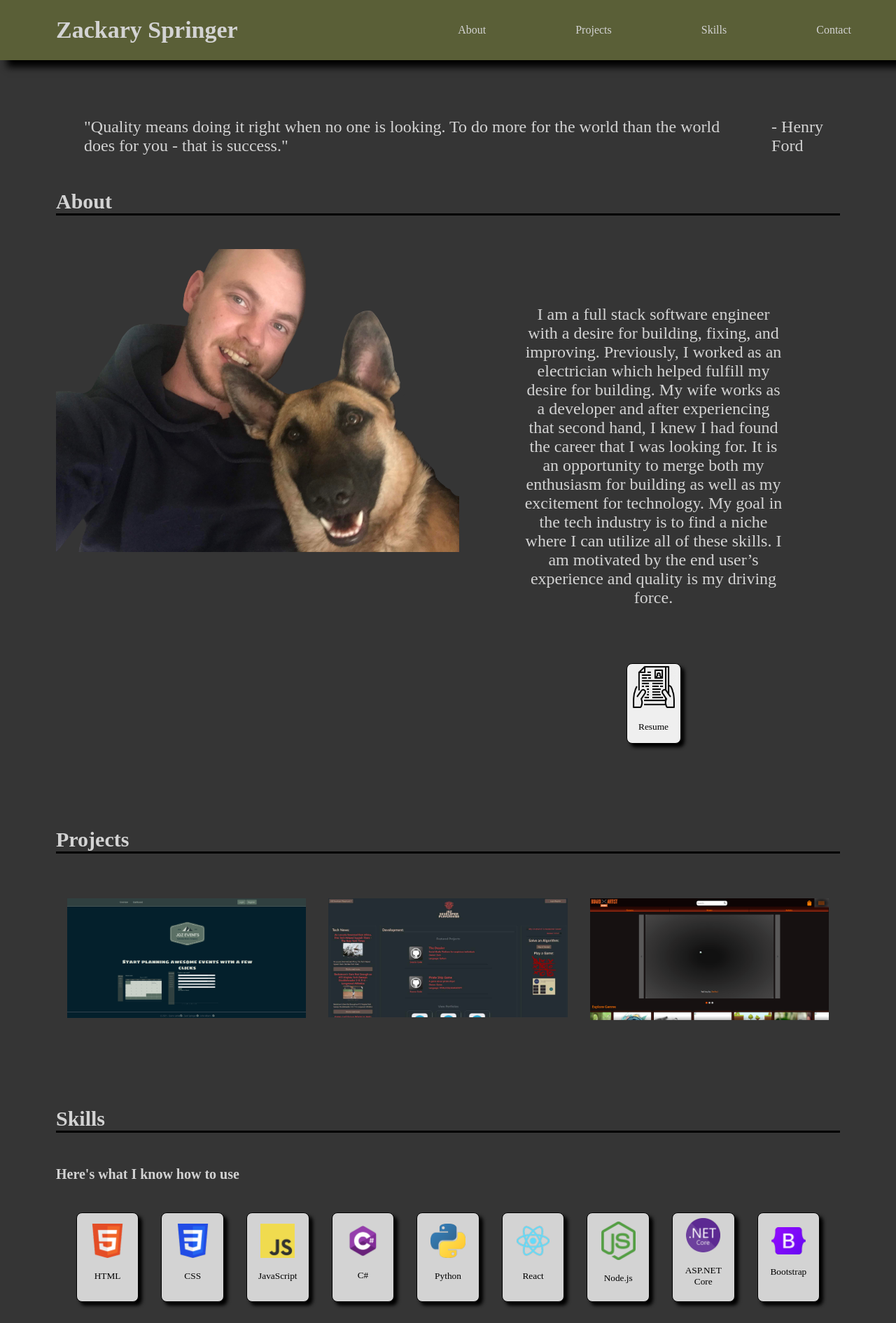
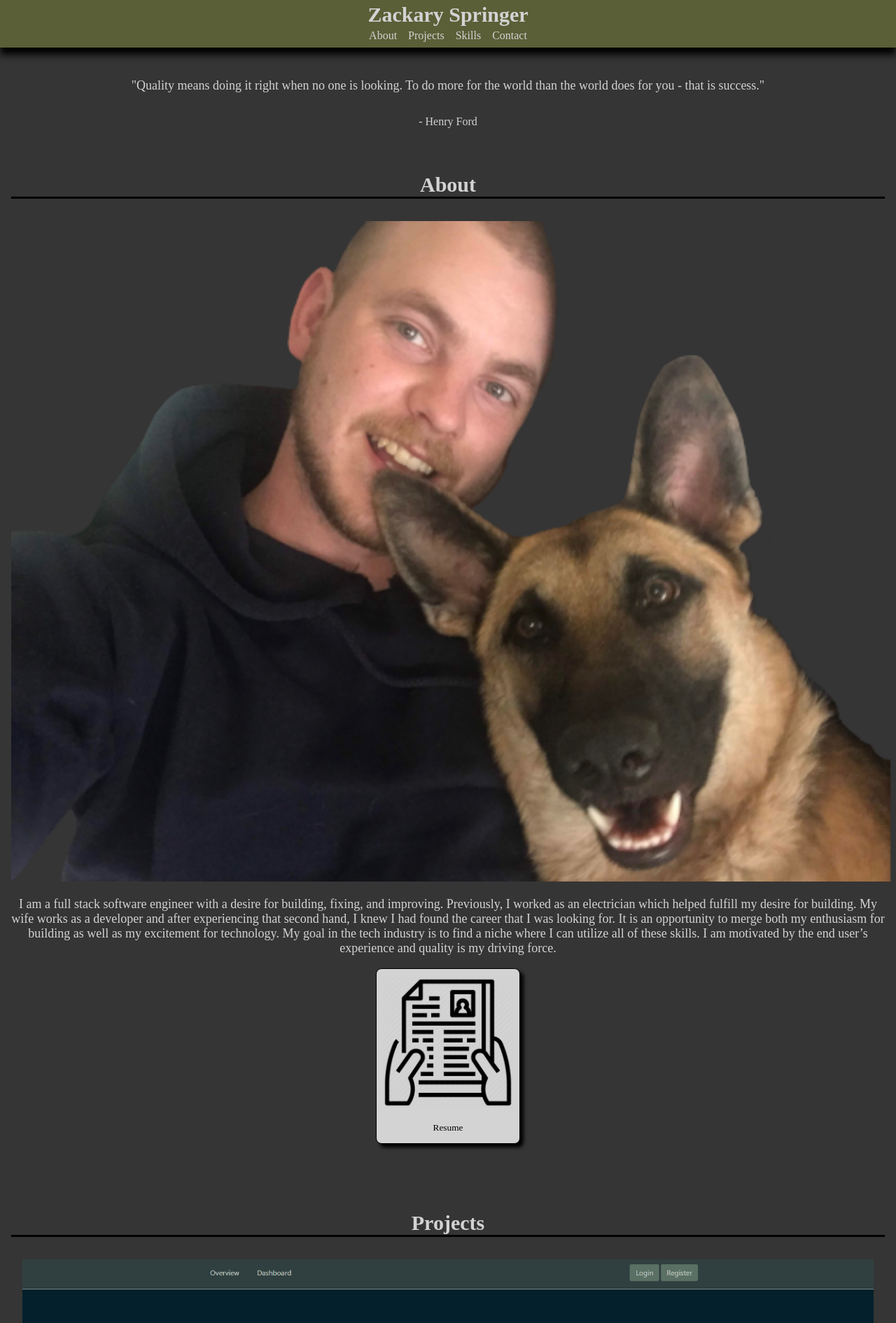
Before and after one commit to Springer114/Springer114.github.io, a React (Create React App) app in the folder client/: page / in a window 1280 px wide. Shown: the top 1891 px of the page at 70% size. Built offline with nearby package versions, Linux system fonts and the light colour scheme; no server answers; a web font is replaced by a local one.

Commit message:
added media queries for mobile design

```diff
--- a/client/src/App.css
+++ b/client/src/App.css
@@ -10,11 +10,18 @@ body {
     background-color: #353535;
     color: lightgray;
     font-family: 'IM Fell English SC', serif;
+    text-align: center;
+}
+
+h1 {
+    font-size: 30px;
+    margin: .25rem;
 }
 
 h2 {
     border-bottom: 3px solid black;
     font-size: 30px;
+    margin: 0;
 }
 
 h3 {
@@ -28,28 +35,19 @@ span {
 /* ------------------------------------------------------------------------ */
 nav {
     position: fixed;
-    display: flex;
-    justify-content: space-between;
-    width: 100%;
+    width: 100vw;
     top: 0;
-    padding: 1rem 0;
+    padding: 0 0 .5rem;
     background-color: var(--quaternary);
     color: lightgray;
-    align-items: center;
     z-index: 9999;
-    box-shadow: 10px 10px 10px black;
-}
-
-h1 {
-    font-size: 34px;
-    margin: .5rem 5rem;
+    box-shadow: 0 10px 10px black;
 }
 
 .links a {
-    padding: 2rem;
-    margin: 0 2rem;
     border: none;
     border-bottom: 2px solid transparent;
+    margin: 0 .5rem;
 }
 
 .links a:hover {
@@ -60,25 +58,29 @@ h1 {
 
 /* ------------------------------------------------------------------------ */
 .about {
-    padding: 5rem 5rem 0;
+    padding: 1rem 1rem 0;
 }
 
-.about-quote {
-    display: flex;
+blockquote {
     justify-content: center;
-    align-items: center;
-    font-size: 24px;
+    font-size: 18px;
+    margin: 2rem 1rem;
+}
+
+figcaption {
+    margin-bottom: 4rem;
 }
 
 .about-me {
-    display: flex;
-    text-align: center;
-    margin-top: 3rem;
+    margin-top: 2rem;
+}
+
+.about-me img {
+    width: 100vw;
 }
 
 .about-description {
-    margin: 5rem;
-    font-size: 24px;
+    font-size: 18px;
 }
 
 .resume {
@@ -86,7 +88,8 @@ h1 {
 }
 
 .resume img {
-    width: 5vw;
+    margin-top: .5rem;
+    width: 15vw;
 }
 
 .resume button {
@@ -94,6 +97,7 @@ h1 {
     border-radius: .5rem;
     box-shadow: 5px 5px 5px black;
     font-family: 'IM Fell English SC', serif;
+    background-color: lightgray;
 }
 
 .resume button:hover {
@@ -103,12 +107,11 @@ h1 {
 
 /* ------------------------------------------------------------------------ */
 .projects {
-    padding: 5rem 5rem 0;
+    padding: 5rem 1rem 0;
 }
 
 .projects-content {
-    display: flex;
-    margin-top: 3rem;
+    margin-top: 2rem;
 }
 
 .project-link {
@@ -116,29 +119,10 @@ h1 {
     margin: 1rem;
 }
 
-.project-info {
-    position: absolute;
-    display: flex;
-    top: 70%;
-    bottom: 0;
-    left: 0;
-    right: 0;
-    background: var(--quaternary);
-    visibility: hidden;
-    color: black;
-}
-
-.project-info p {
-    margin: .5rem 1rem 0;
-}
-
-.project-github {
-    margin: .5rem 1rem;
-}
-
-.project-link:hover .project-info {
-    visibility: visible;
-    opacity: .9;
+.project-github img {
+    width: 10vw;
+    background-color: lightgray;
+    border-radius: 2rem;
 }
 
 .img-link {
@@ -147,12 +131,12 @@ h1 {
 
 /* ------------------------------------------------------------------------ */
 .skills {
-    padding: 5rem 5rem 0;
-    font-size: 20px;
+    padding: 5rem 1rem 0;
+    font-size: 18px;
 }
 
 .skill-list {
-    margin-top: 3rem;
+    margin-top: 2rem;
 }
 
 .skill-cards {
@@ -162,7 +146,8 @@ h1 {
 }
 
 .skill-cards img {
-    width: 65%;
+    margin-top: .25rem;
+    width: 10vw;
 }
 
 .skill-cards button {
@@ -171,9 +156,9 @@ h1 {
     box-shadow: 5px 5px 5px black;
     font-family: 'IM Fell English SC', serif;
     background-color: lightgray;
-    width: 7vw;
-    height: 16vh;
-    margin: 1rem 1rem;
+    width: 20vw;
+    height: 15vh;
+    margin: 1rem .25rem;
 }
 
 .skill-cards button:hover {
@@ -183,15 +168,15 @@ h1 {
 
 /* ------------------------------------------------------------------------ */
 .contact {
-    padding: 5rem;
+    padding: 5rem 1rem 0;
 }
 
 form {
     background-color: var(--quaternary);
     text-align: center;
-    padding: 3rem 0;
-    margin-top: 3rem;
-    width: 50%;
+    margin: 1rem;
+    padding: 2rem 0;
+    width: 90%;
     border-radius: .5rem;
     box-shadow: 10px 10px 10px black;
 }
@@ -206,7 +191,7 @@ form {
 }
 
 input {
-    width: 60%;
+    width: 80%;
     height: 1.5rem;
     border-radius: .5rem;
     background-color: lightgray;
@@ -216,10 +201,9 @@ input {
 
 textarea {
     margin: 1rem 0 0;
-    width: 60%;
+    width: 80%;
     font-family: 'IM Fell English SC', serif;
     border-radius: .5rem;
-
     background-color: lightgray;
 }
 
@@ -246,8 +230,8 @@ textarea {
 }
 
 .footer img {
-    width: 2vw;
-    margin: 1rem;
+    width: 8vw;
+    margin: 2rem 1rem 0;
 }
 
 /* ------------------------------------------------------------------------ */
@@ -261,7 +245,157 @@ textarea {
 }
 
 @media (min-width: 1200px) and (min-height: 975px) {
+    body {
+        text-align: start;
+    }
+
+    h1 {
+        font-size: 34px;
+        margin: .5rem 5rem;
+    }
+
+    /* ------------------------------------------------------------------------ */
+    nav {
+        display: flex;
+        justify-content: space-between;
+        padding: 1rem 0;
+        align-items: center;
+        box-shadow: 10px 10px 10px black;
+    }
+
+    .links a {
+        font-size: 20px;
+        padding: 2rem;
+        margin: 0 2rem;
+    }
+
+    /* ------------------------------------------------------------------------ */
+    .about {
+        padding: 5rem 5rem 0;
+    }
+
+    .about-quote {
+        display: flex;
+        width: 50vw;
+        margin: 0 20%;
+        flex-direction: column;
+        align-items: flex-end;
+    }
+
+    blockquote {
+        margin: 2rem 1rem;
+        font-size: 24px;
+    }
+
+    figcaption {
+        font-size: 24px;
+    }
+
+    .about-me {
+        display: flex;
+        text-align: center;
+        margin-top: 3rem;
+    }
+
+    .about-me img {
+        margin-top: 5rem;
+        width: 30vw;
+    }
+
+    .about-description {
+        margin: 5rem;
+        font-size: 24px;
+    }
+
+    .resume img {
+        margin: .25rem;
+        width: 5vw;
+    }
+
+    /* ------------------------------------------------------------------------ */
+    .projects {
+        padding: 6rem 5rem 0;
+    }
+
+    .projects-content {
+        display: flex;
+        margin-top: 3rem;
+    }
+
+    .project-info {
+        position: absolute;
+        display: flex;
+        top: 70%;
+        bottom: 0;
+        left: 0;
+        right: 0;
+        background: var(--quaternary);
+        visibility: hidden;
+        color: black;
+    }
+
+    .project-info p {
+        margin: .5rem 1rem 0;
+    }
+
+    .project-github {
+        margin: .5rem 1rem;
+    }
+
+    .project-github img {
+        width: 3vw;
+        background-color: transparent;
+    }
+
+    .project-link:hover .project-info {
+        visibility: visible;
+        opacity: .9;
+    }
+
+    /* ------------------------------------------------------------------------ */
+    .skills {
+        padding: 6rem 5rem 0;
+        font-size: 20px;
+    }
+
+    .skill-list {
+        margin-top: 3rem;
+    }
+
+    .skill-cards img {
+        width: 65%;
+    }
+
+    .skill-cards button {
+        width: 7vw;
+        height: 16vh;
+        margin: 1rem 1rem;
+    }
+
+    /* ------------------------------------------------------------------------ */
+    .contact {
+        padding: 5rem;
+    }
+
+    form {
+        padding: 3rem 0;
+        margin-top: 3rem;
+        width: 50%;
+        border-radius: .5rem;
+        box-shadow: 10px 10px 10px black;
+    }
+
+    input {
+        width: 60%;
+    }
+
+    textarea {
+        width: 60%;
+    }
+
+    /* ------------------------------------------------------------------------ */
+    .footer img {
+        width: 2vw;
+        margin: 1rem;
+    }
 }
-
-@media (min-width: 1200px) and (min-height: 1095px) {
-}
--- a/client/src/components/About.js
+++ b/client/src/components/About.js
@@ -8,12 +8,12 @@ const About = () => {
         <div className="about">
             <div className="about-quote">
                 <blockquote cite="https://www.forbes.com/sites/erikaandersen/2013/05/31/21-quotes-from-henry-ford-on-business-leadership-and-life/#:~:text=Quality%20means%20doing%20it%20right,for%20you%20%E2%80%93%20that%20is%20success.">"Quality means doing it right when no one is looking. To do more for the world than the world does for you - that is success."</blockquote>
-                <figcaption>- Henry Ford</figcaption>
+                <figcaption className="scroll-link">- Henry Ford</figcaption>
             </div>
             <h2>About</h2>
             <div className="about-me">
                 <div className="my-photo">
-                    <img src={myPhoto} alt="" />
+                    <img src={myPhoto} alt="my german shepherd Rayleigh and I" />
                 </div>
                 <div>
                     <div className="about-description">
--- a/client/src/components/Header.js
+++ b/client/src/components/Header.js
@@ -10,7 +10,7 @@ const Header = () => {
                     <h1>Zackary Springer</h1>
                 </div>
                 <div className="links">
-                    <Link to="about" smooth={true}>About</Link>
+                    <Link to="scroll-link" smooth={true}>About</Link>
                     <Link to="projects" smooth={true}>Projects</Link>
                     <Link to="skills" smooth={true}>Skills</Link>
                     <Link to="contact" smooth={true}>Contact</Link>
```
